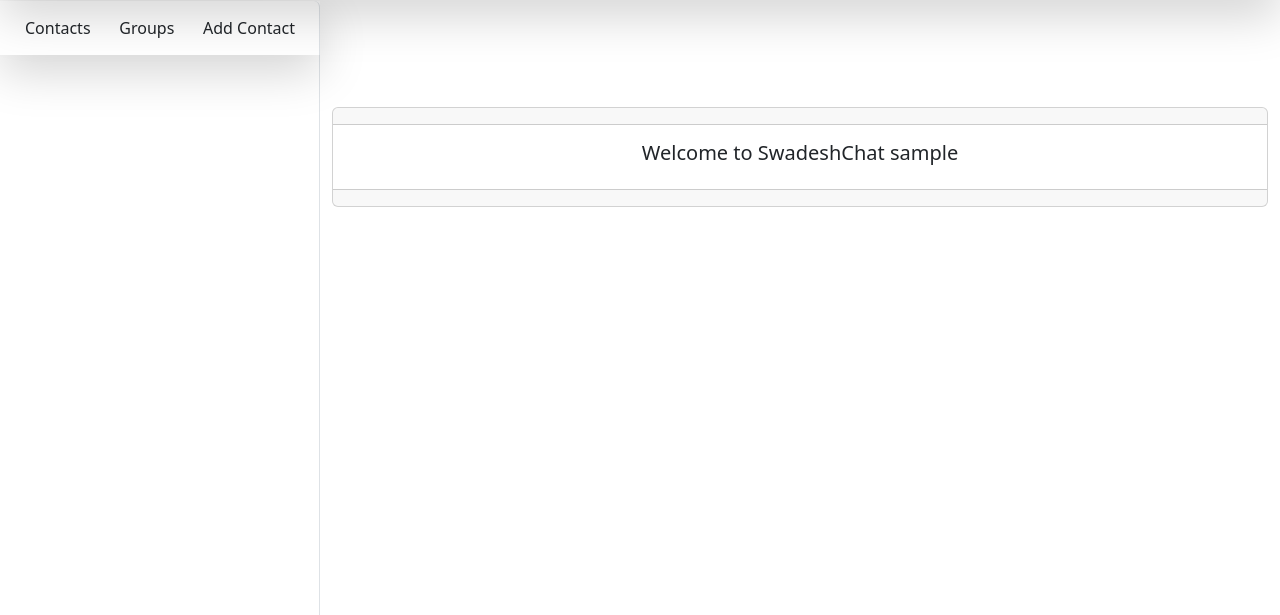
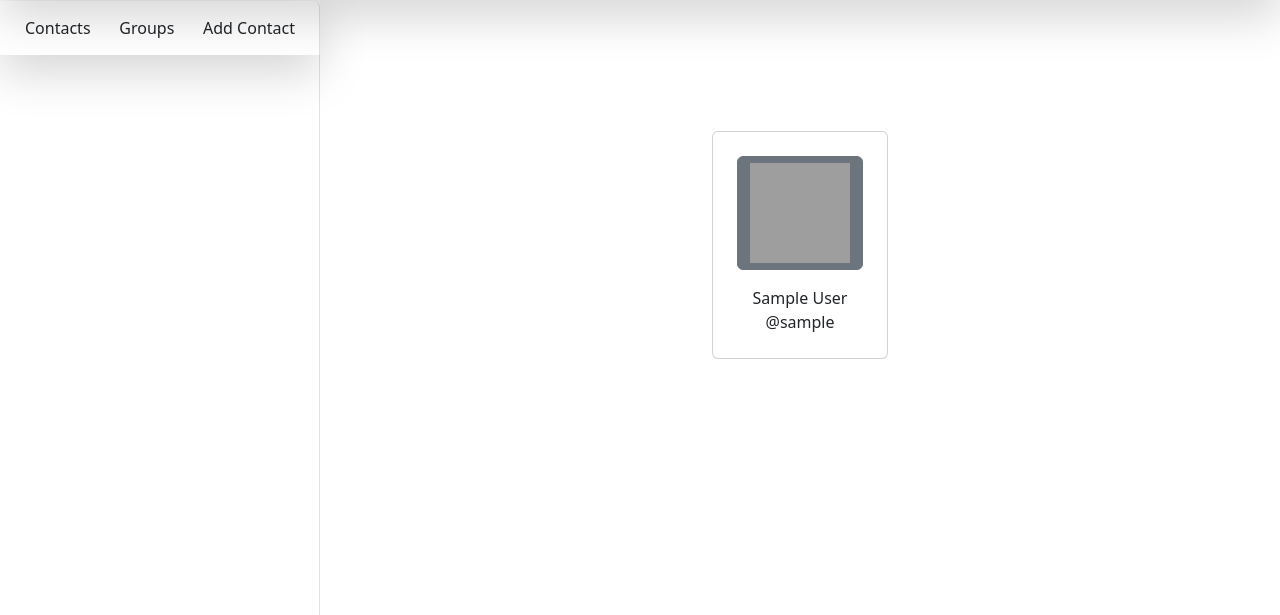
Before and after one commit to Tushar504/Django-Chat-App, a Django app: page / in a window 1280 px wide. Shown: the part 54-669 px from the top of the page. Run offline with Django 5.2, Linux system fonts and the light colour scheme; the visitor is signed in with stand-in values (Sample User, id 1); grey boxes are pictures that could not be loaded.

Commit message:
updates the home page

```diff
--- a/core/SwadeshChat/templates/home.html
+++ b/core/SwadeshChat/templates/home.html
@@ -1,15 +1,13 @@
 {% extends "base.html"%}
 {% block start %}
 <div class="container mt-3 position-relative" style="top:90px">
-<div class="card text-center">
-        <div class="card-header">
-        </div>
-        <div class="card-body">
-          <h5 class="card-title">Welcome to SwadeshChat {{request.user}}</h5>
-          <p class="card-text"></p>
-        </div>
-        <div class="card-footer text-body-secondary">
-        </div>
+  <div class="container mt-4 mb-4 p-3 d-flex justify-content-center">
+    <div class="card p-4">
+      <div class=" image d-flex flex-column justify-content-center align-items-center"> <button
+          class="btn btn-secondary"> <img src="https://encrypted-tbn0.gstatic.com/images?q=tbn:ANd9GcSzX0xOtZCsuL9TiUwztRm8qSp3tX4pMdSioj-Oe1Mhjw&s" height="100" width="100" /></button>
+        <span class="name mt-3">{{request.user.first_name}} {{request.user.last_name}}</span> <span class="idd">@{{request.user.username}}</span>
       </div>
+    </div>
+  </div>
 </div>
 {% endblock %}
```
